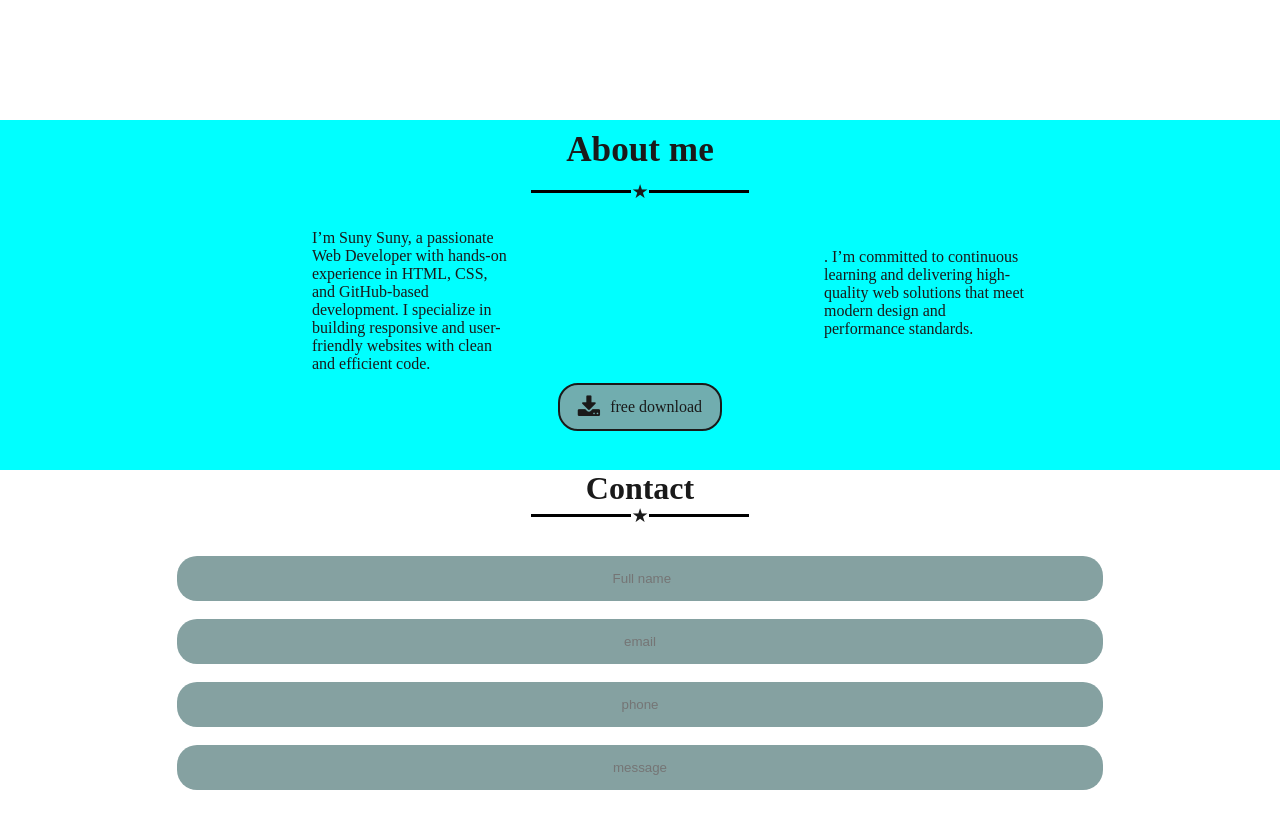
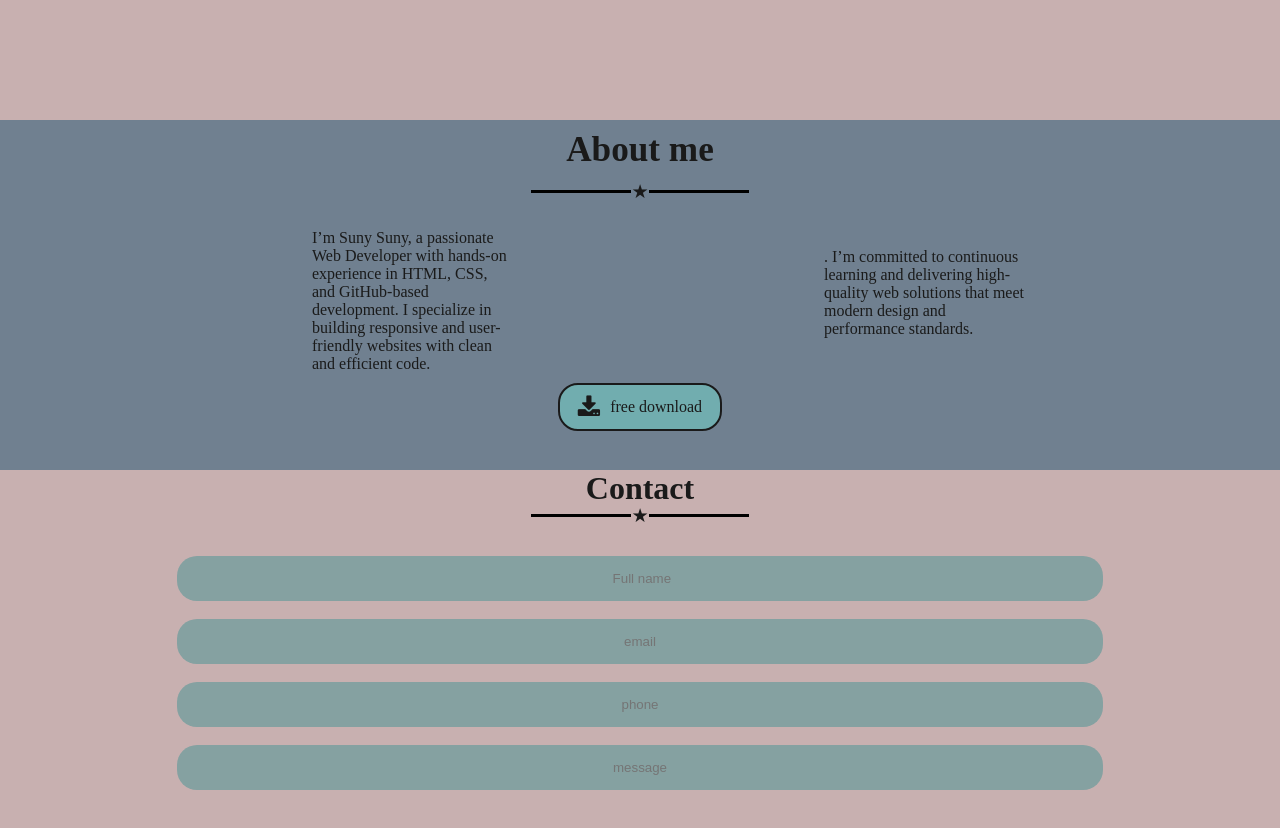
Before and after one commit to sunyb7285/suny12, a plain HTML site: page index.html in a window 1280 px wide. Shown: the part 1380-2208 px from the top of the page. Drawn offline with Linux system fonts and the light colour scheme.

Commit message:
Initial commit

```diff
--- a/style.css
+++ b/style.css
@@ -5,7 +5,7 @@
 }
 
 body {
-     background-color: #ffffffcc;
+     background-color: #bb9d9dcc;
     color: #1A1A1A;
 
 
@@ -216,7 +216,7 @@ main{
 }
 
 .ft {
-    background-color: aqua;
+    background-color: slategrey;
     width: 100%;
     height: 350px;
 
@@ -532,7 +532,7 @@ left: 85px;
   .hero2{
     position: relative;
     /* bottom: 160px; */
-    top: 100px;
+    top:185px;
   }
     .left{
         width: 200px;
```
